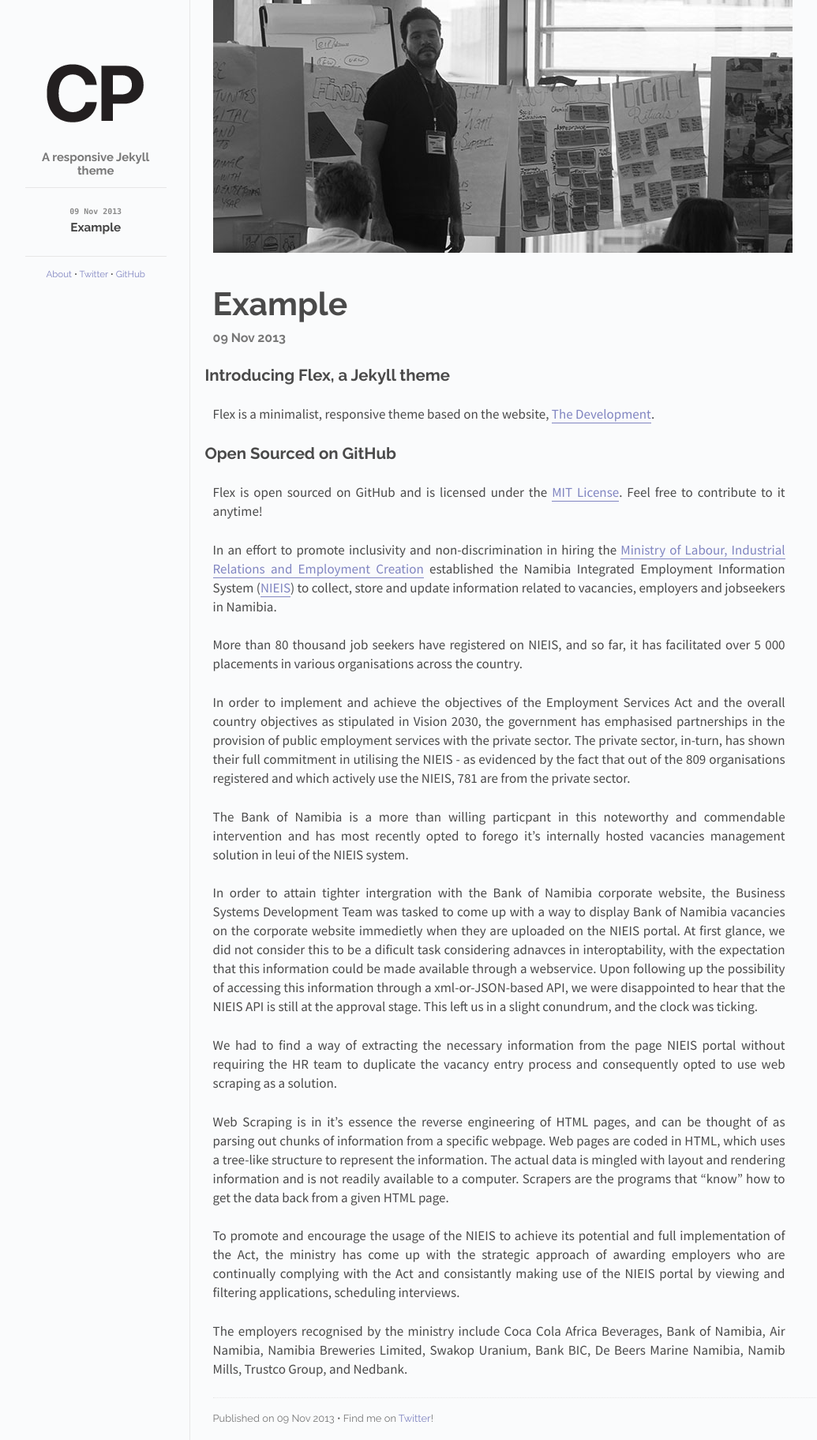
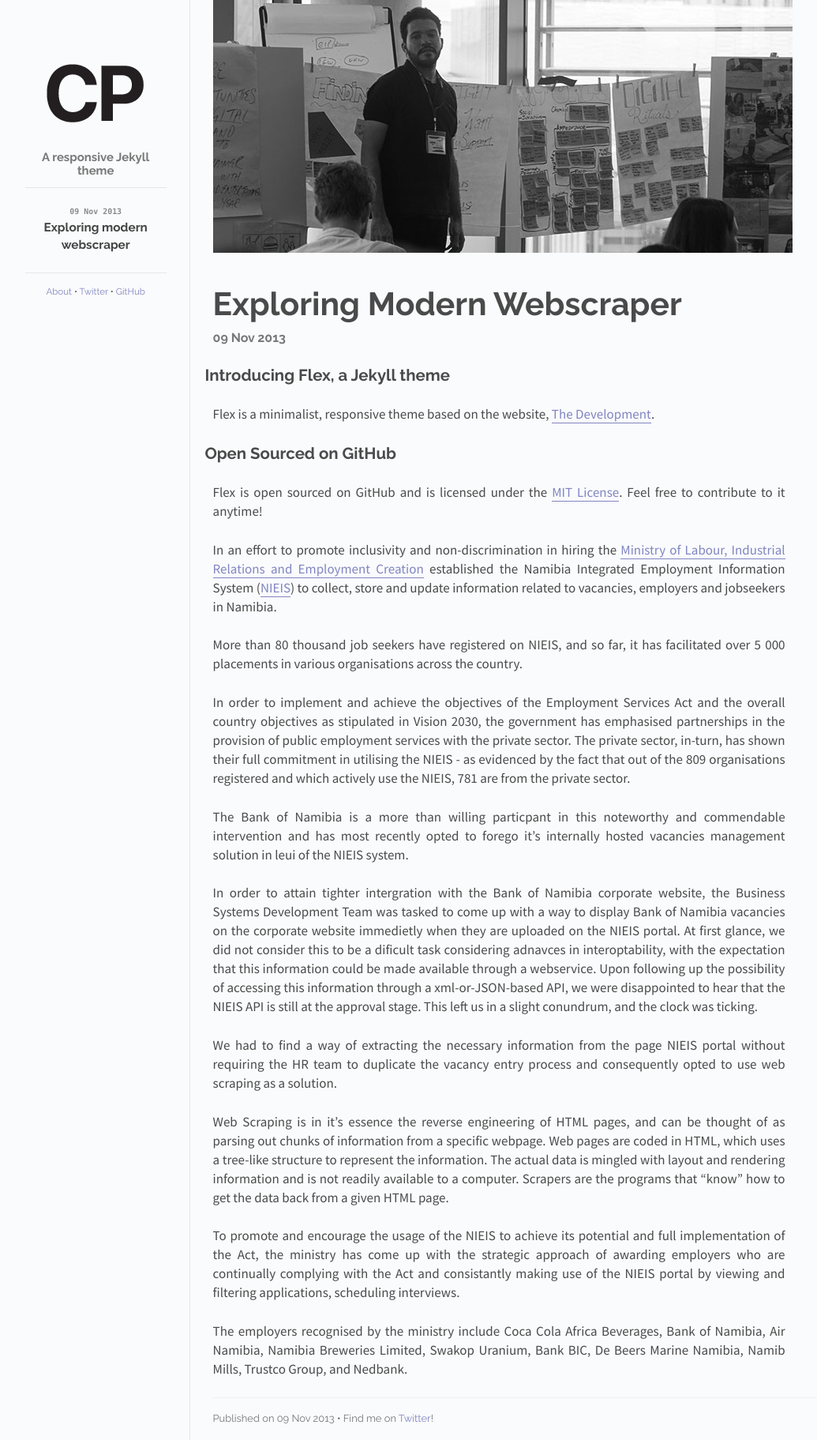
Before and after one commit to clintpick/clintpick.github.io, a Jekyll site: the page built from _posts/2013-12-09-example-post.md, in a window 1280 px wide. Shown: the whole page at 79% size, without its empty margins (118-1153 px from the left). Built offline with Jekyll 4.4.1, drawn with Linux system fonts in a browser that asks for light colours.

Commit message:
Changes Post Title

```diff
--- a/_posts/2013-12-09-example-post.md
+++ b/_posts/2013-12-09-example-post.md
@@ -1,6 +1,6 @@
 ---
 layout: post
-title: Example
+title: Exploring modern webscraper
 cover: cover.jpg
 date:   2013-11-09 12:00:00
 categories: posts
```
